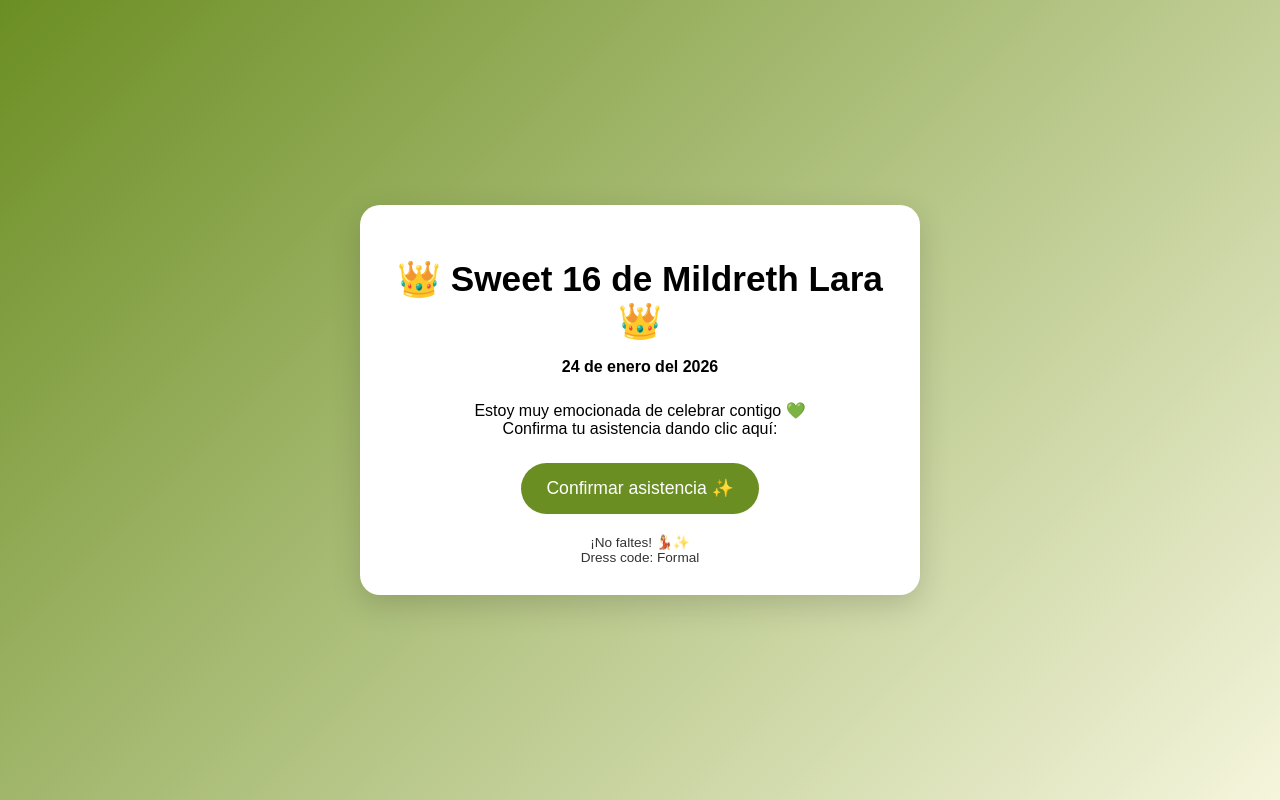
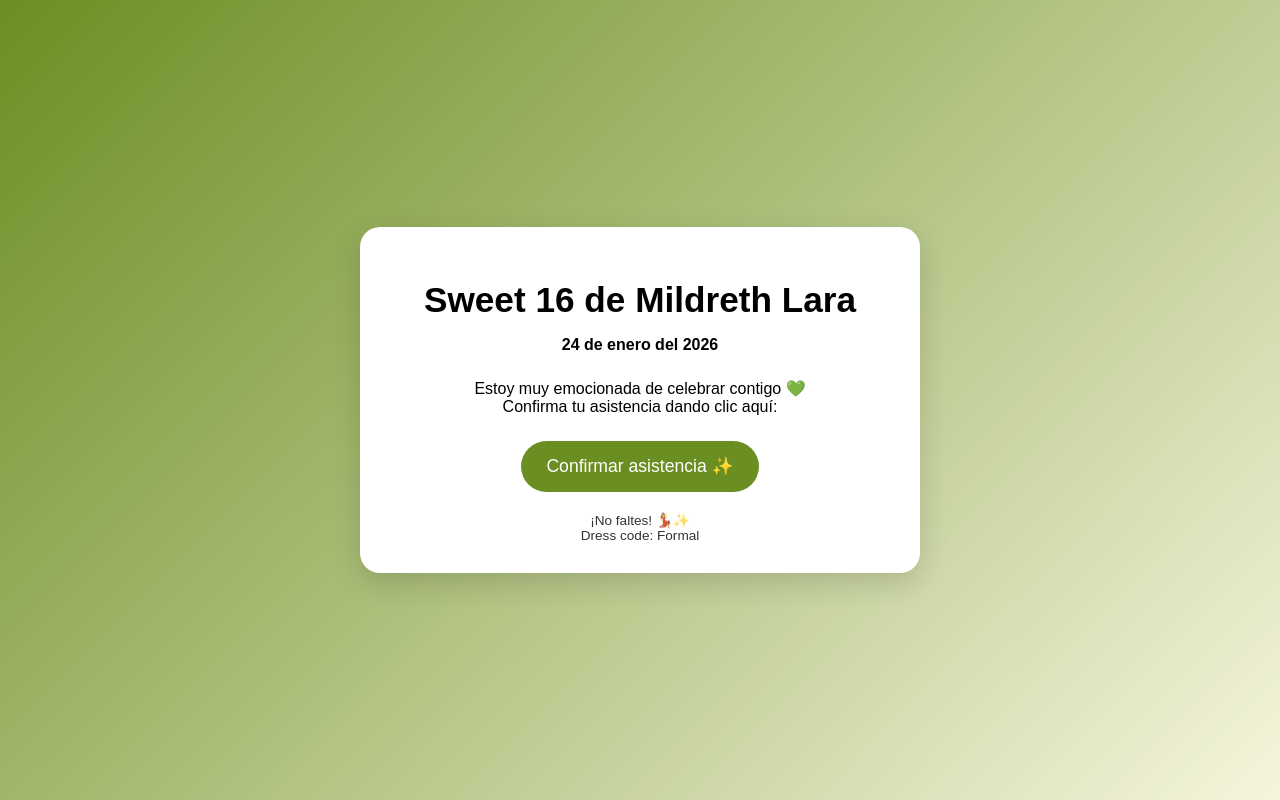
Before and after one commit to mithdlss/Confirmacion-Sweet-Sixteen-Mily, a plain HTML site: page index.html in a window 1280 px wide. Drawn offline with Linux system fonts and the light colour scheme.

Commit message:
Update index.html

```diff
--- a/index.html
+++ b/index.html
@@ -55,7 +55,7 @@
 </head>
 <body>
   <div class="card">
-    <h1>👑 Sweet 16 de Mildreth Lara 👑</h1>
+    <h1> Sweet 16 de Mildreth Lara </h1>
     <p><strong>24 de enero del 2026</strong></p>
     <p>
       Estoy muy emocionada de celebrar contigo 💚<br />
```
